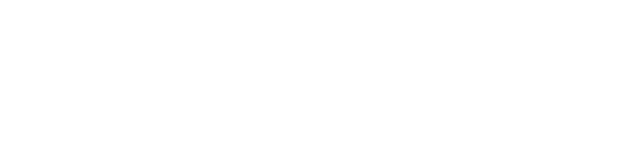
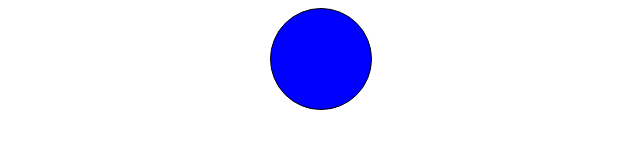
Before and after one commit to lisantov/EXAMPLE, a plain HTML site: page old.html in a window 1280 px wide. Shown: the whole page, without its empty margins (370-1010 px from the left). Drawn offline with Linux system fonts and the light colour scheme.

Commit message:
v0.11 -added blue circle

```diff
--- a/css/old.css
+++ b/css/old.css
@@ -0,0 +1,10 @@
+.circle
+{
+	position: absolute;
+	border: solid 1px black;
+	border-radius: 90%;
+	background-color: blue;
+	left: 50%;
+	width: 100px;
+	height: 100px;
+}
--- a/old.html
+++ b/old.html
@@ -5,6 +5,6 @@
 		<script src="JS/old.js"></script>
 	</head>
 	<body>
-
+		<div class="circle"></div>
 	</body>
 </html>
```
